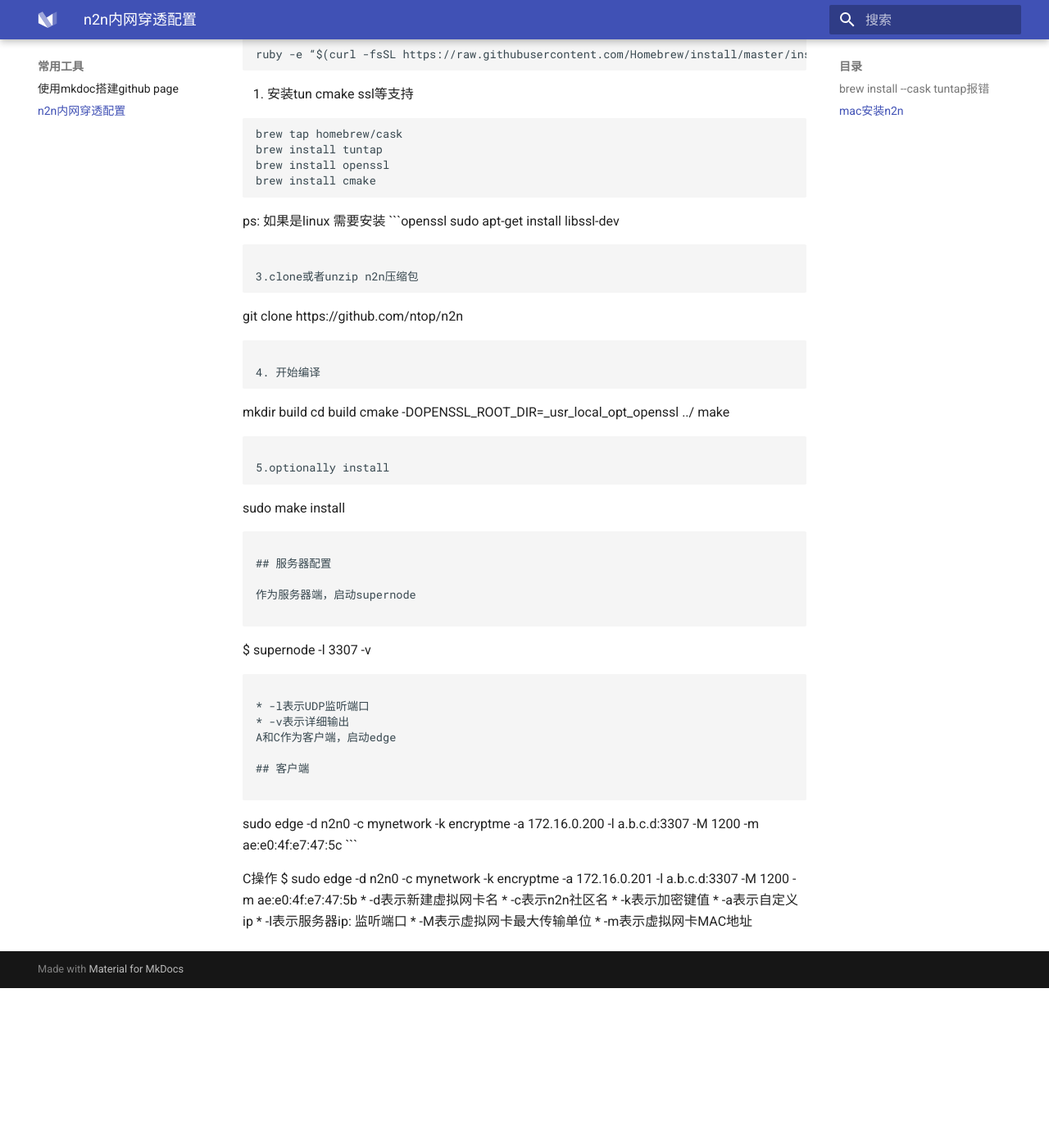
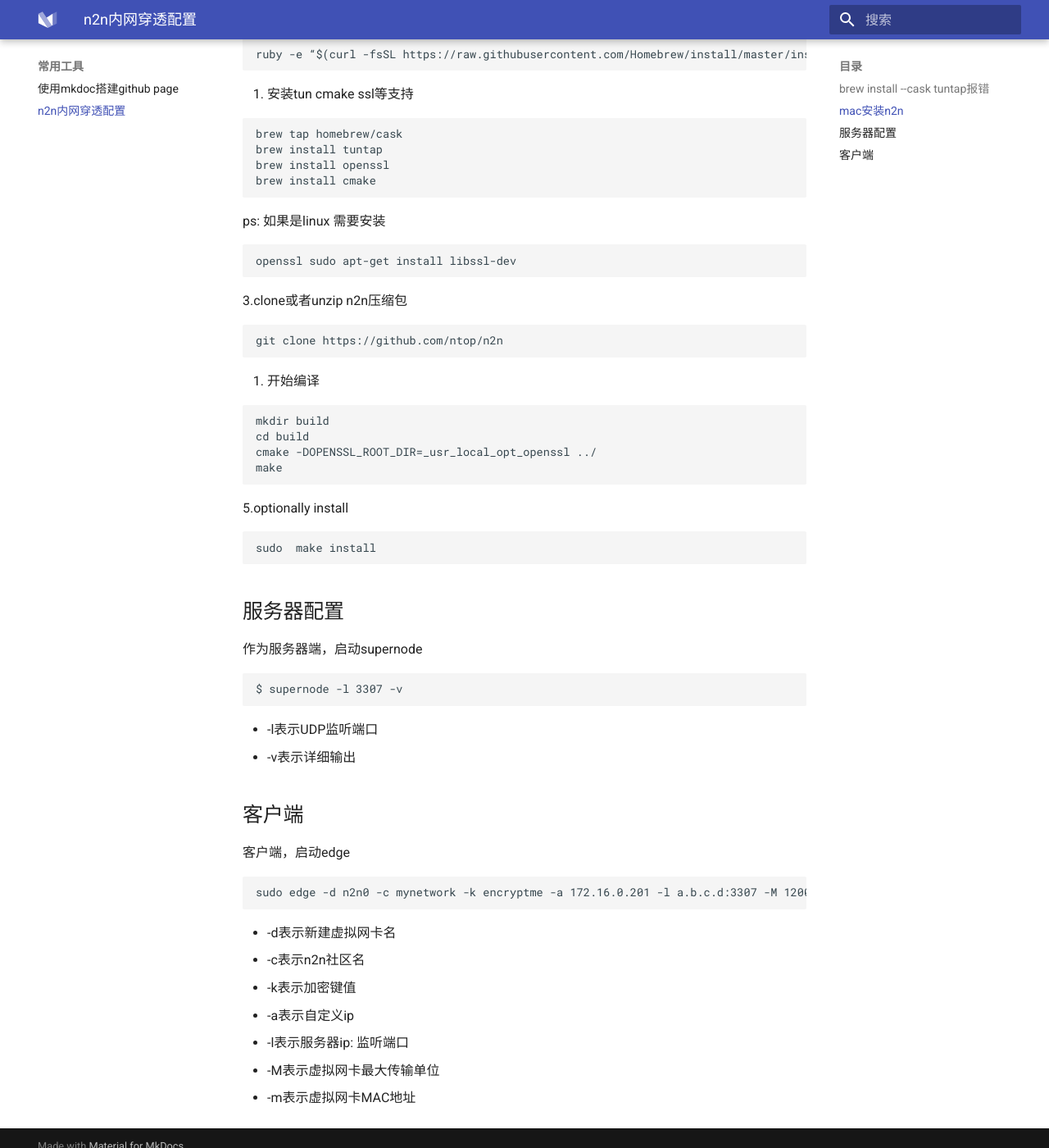
Before and after one commit to jeffersonchou/jeffersonchou.github.io, an MkDocs documentation site: the page built from docs/4.Tools/20220622-n2n内网穿透配置.md, in a window 1280 px wide and 1400 px high, scrolled down 975 px. Shown: the whole window at 82% size. Built offline with MkDocs 1.6.1 and Material for MkDocs 9.7.7, drawn with Linux system fonts in a browser that asks for light colours; before the commit the page ends 2180 px from its top, so only the background shows below that.

Commit message:
增加n2n配置

````diff
--- a/docs/4.Tools/20220622-n2n内网穿透配置.md
+++ b/docs/4.Tools/20220622-n2n内网穿透配置.md
@@ -36,32 +36,31 @@ brew install openssl
 brew install cmake
 ```
 
-ps: 如果是linux 需要安装 ```openssl sudo apt-get install libssl-dev
+ps: 如果是linux 需要安装
 
+```
+openssl sudo apt-get install libssl-dev
 ```
 
 3.clone或者unzip n2n压缩包
+
 ```
-
 git clone https://github.com/ntop/n2n
-
 ```
 
 4. 开始编译
+
 ```
-
 mkdir build
 cd build
 cmake -DOPENSSL_ROOT_DIR=_usr_local_opt_openssl ../
 make
-
 ```
 
 5.optionally install
+
 ```
-
 sudo  make install
-
 ```
 
 ## 服务器配置
@@ -69,24 +68,20 @@ sudo  make install
 作为服务器端，启动supernode
 
 ```
-
 $ supernode -l 3307 -v
-
 ```
 
 * -l表示UDP监听端口
 * -v表示详细输出
-A和C作为客户端，启动edge
 
 ## 客户端
 
+客户端，启动edge
+
+```
+sudo edge -d n2n0 -c mynetwork -k encryptme -a 172.16.0.201 -l a.b.c.d:3307 -M 1200 -m ae:e0:4f:e7:47:5b
 ```
 
-sudo edge -d n2n0 -c mynetwork -k encryptme -a 172.16.0.200 -l a.b.c.d:3307 -M 1200 -m ae:e0:4f:e7:47:5c
-```
-
-C操作
-$ sudo edge -d n2n0 -c mynetwork -k encryptme -a 172.16.0.201 -l a.b.c.d:3307 -M 1200 -m ae:e0:4f:e7:47:5b
 * -d表示新建虚拟网卡名
 * -c表示n2n社区名
 * -k表示加密键值
````
